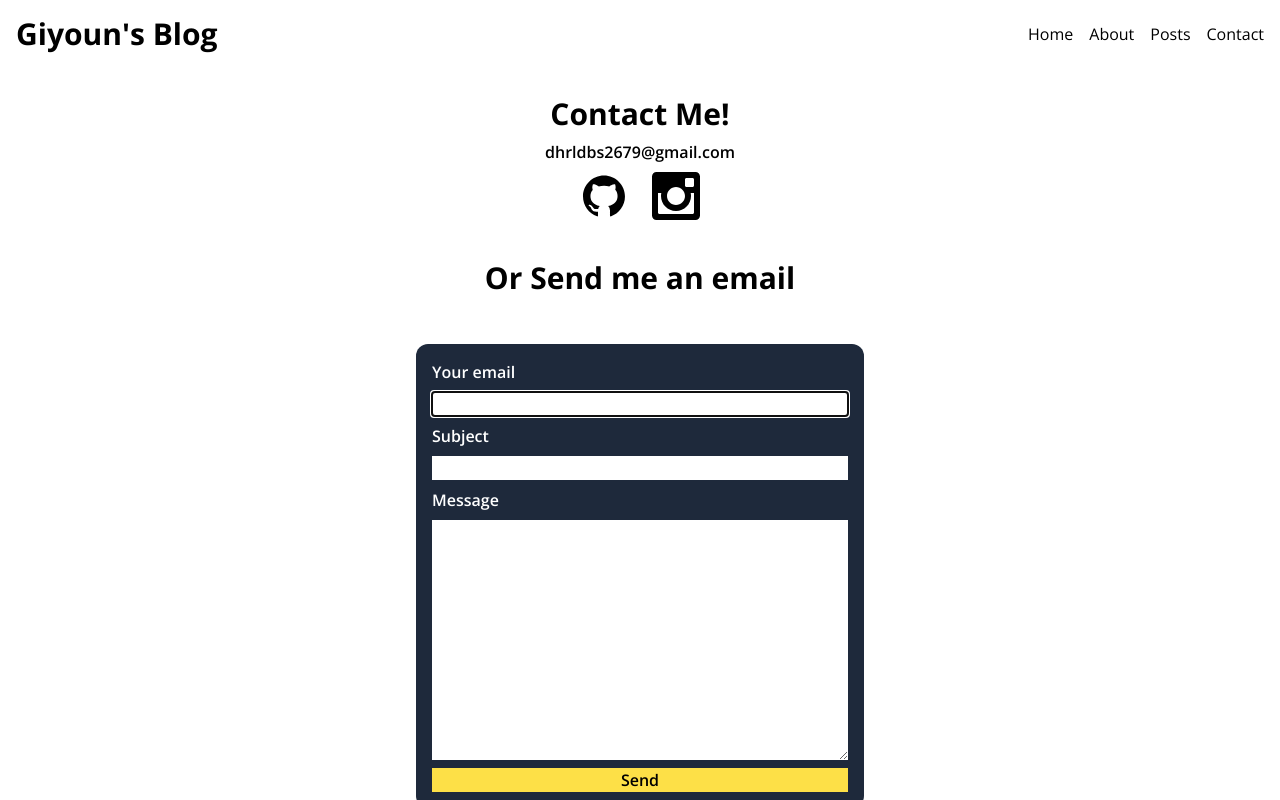
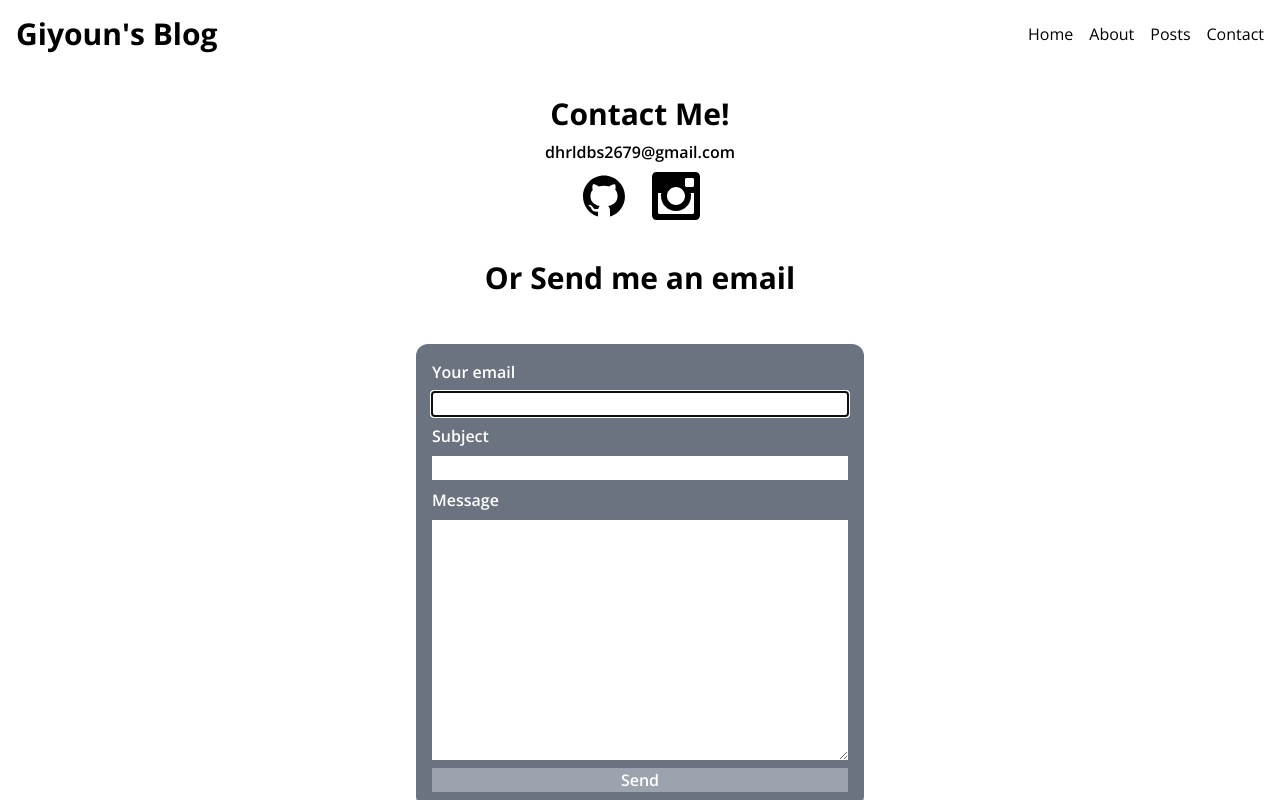
Before and after one commit to Gi-Youn-Oh/Next.js_Blog, a Next.js app: page /contact in a window 1280 px wide. Built offline with nearby package versions, Linux system fonts and the light colour scheme.

Commit message:
MODIFY: theme color

```diff
--- a/src/app/contact/page.tsx
+++ b/src/app/contact/page.tsx
@@ -20,7 +20,7 @@ export default function Contact() {
             <p className="font-semibold">dhrldbs2679@gmail.com</p>
             <ul className="flex gap-6 my-2">
                 {LINKS.map((link, index) => (
-                    <a key={index} href={link.url} target="_blank" rel='noreferrer' className="text-5xl hover:text-yellow-400">
+                    <a key={index} href={link.url} target="_blank" rel='noreferrer' className="text-5xl hover:text-blue-500">
                         {link.icon}
                     </a>
                 ))}
--- a/src/components/ContactForm.tsx
+++ b/src/components/ContactForm.tsx
@@ -43,7 +43,7 @@ export default function ContactForm() {
         return (
             <section className="w-full max-w-md">
                 {banner && <Banner banner={banner} />}
-                <form onSubmit={onSubmit} className="w-full flex flex-col gap-2 my-4 p-4 bg-slate-800 rounded-xl text-white">
+                <form onSubmit={onSubmit} className="w-full flex flex-col gap-2 my-4 p-4 bg-gray-500 rounded-xl text-white">
                     <label htmlFor='from' className="font-semibold">
                         Your email
                     </label>
@@ -56,7 +56,8 @@ export default function ContactForm() {
                         Message
                     </label>
                     <textarea className="text-black" rows={10} id="message" name="message" required value={form.message} onChange={onChange} />
-                    <button type="submit" className="font-semibold bg-yellow-300 text-black hover:bg-yellow-400">Send</button>
+                    <button type="submit" className="font-semibold
+                    text-white bg-gray-400 hover:bg-blue-500 ">Send</button>
                 </form>
             </section>
         );
--- a/src/components/Footer.tsx
+++ b/src/components/Footer.tsx
@@ -1,3 +1,3 @@
 export default function Footer() {
-    return <p className="bg-slate-900 text-white py-2 text-sm text-center">{"You can look back but don't regret it | All Right Reserved by Giyoun"}</p>
+    return <p className="bg-gray-700 text-white py-2 text-sm text-center">{"You can look back but don't regret it | All Right Reserved by Giyoun"}</p>
 }
--- a/src/components/Hero.tsx
+++ b/src/components/Hero.tsx
@@ -9,7 +9,7 @@ export default function Hero() {
         <h3 className="text-xl font-semibold">Front-End Engineer</h3>
         <p>함께 나누는 서비스를 추구하는 개발자, 오기윤입니다.</p>
         <Link href="/contact">
-            <button className="bg-yellow-500 font-bold rounded-xl py-1 px-4 mt-2">Contact Me</button>
+            <button className="bg-blue-500 font-bold rounded-xl py-1 px-4 mt-2 text-white">Contact Me</button>
         </Link>
     </section>
 }
```
